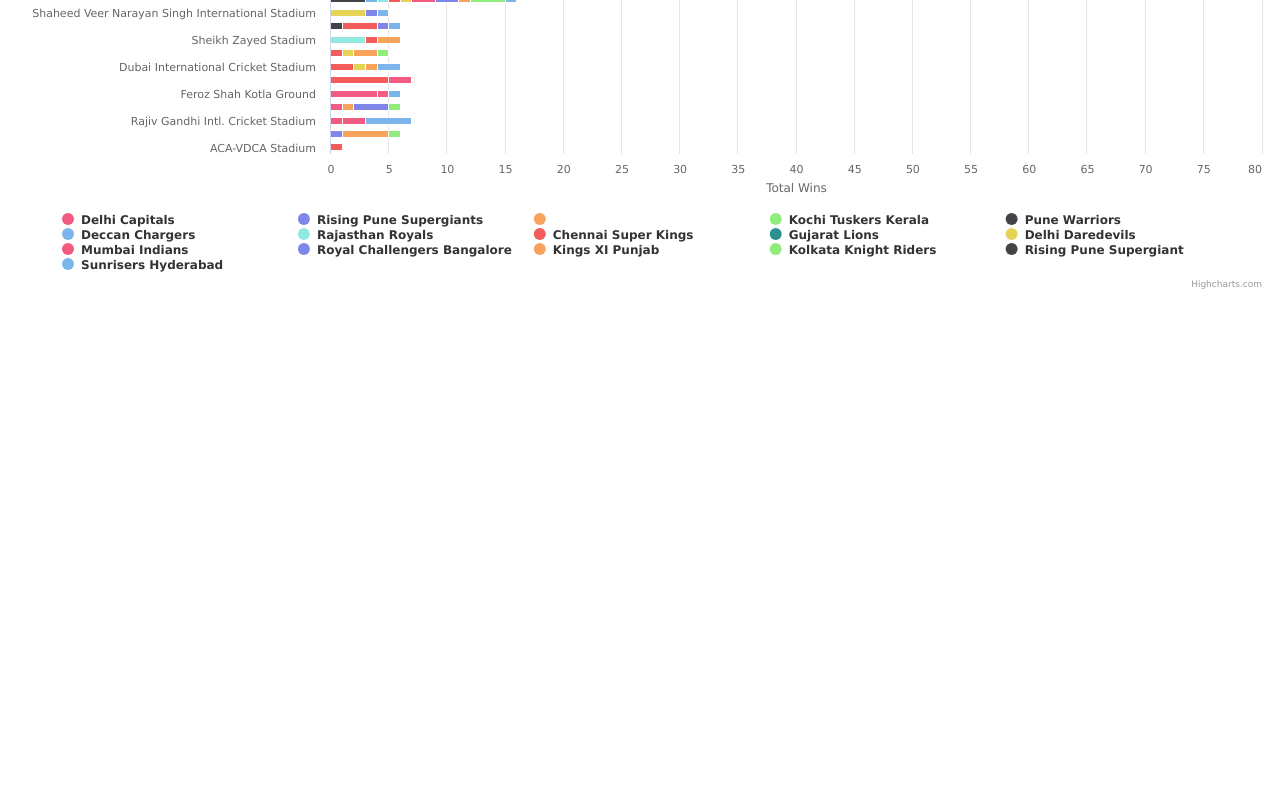
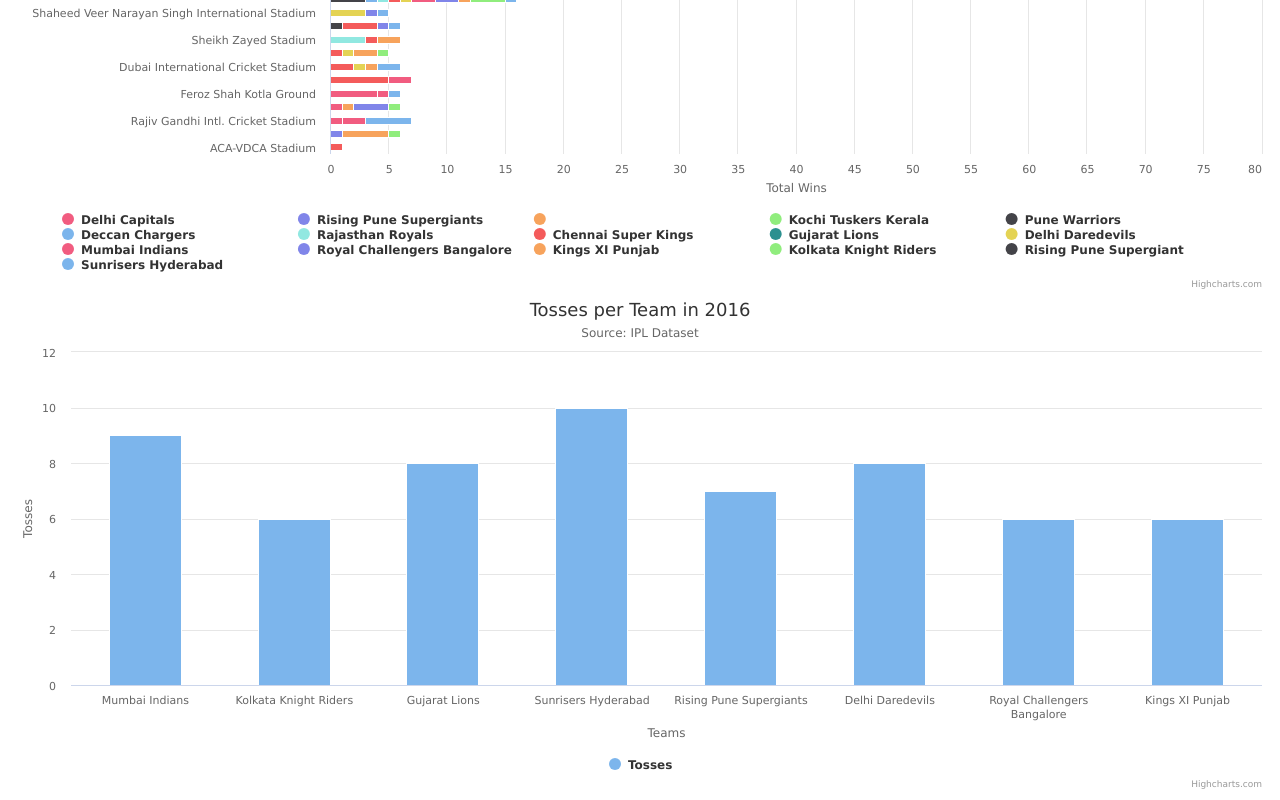
Before and after one commit to AbhishekRudreGowda/1, a website: page public/index.html in a window 1280 px wide. Shown: the part 3709-4509 px from the top of the page. Before the commit the page ends 4009 px from the top, so only its background shows below. Drawn offline with nearby package versions, Linux system fonts and the light colour scheme.

Commit message:
Second commit

```diff
--- a/index.js
+++ b/index.js
@@ -7,6 +7,7 @@
 const mostManOfTheMatches=require("./ipl/mostManOfTheMatches");
 const winsPerVenue= require("./ipl/winsPerVenue");
 const winsByAllTeams=require("./ipl/winsByAllTeams");
+const tosses=require("./ipl/tosses");
 
 const DELIVERIES_FILE_PATH = "./csv_data/deliveries.csv";
 const MATCHES_FILE_PATH = "./csv_data/matches.csv";
@@ -29,6 +30,7 @@
         let result5=mostManOfTheMatches(matches);
         let result6=winsPerVenue(matches);
         let result7 = winsByAllTeams(matches);
+        let result102 = tosses(matches)
 
         all_in_one_Result['matchesPlayedPerYear'] = result;
         all_in_one_Result['winsPerTeameachYear'] = result2;
@@ -37,6 +39,7 @@
         all_in_one_Result['mostManOfTheMatches'] = result5;
         all_in_one_Result['winsPerVenue'] = result6;
         all_in_one_Result['winsByAllTeams'] =result7;
+        all_in_one_Result['tosses'] =result102;
         const jsonString =JSON.stringify(all_in_one_Result);
         fs.writeFile(JSON_OUTPUT_FILE_PATH, jsonString, "utf8", err => {
         if(err){
--- a/public/app.js
+++ b/public/app.js
@@ -123,6 +123,7 @@
   visualizeMostEconomicalBowlers(data.mosteconomicalBowlers);
   visualizeMostManOfMatches(data.mostManOfTheMatches);
   visualizeWinsPerVenue(data.winsPerVenue, data.winsByAllTeams);
+  visualizeTosses(data.tosses)
   return;
 }
 
@@ -368,3 +369,41 @@
     series: seriesData
   });
 }
+
+function visualizeTosses(tosses) {
+  const seriesData = [];
+  for (let team in tosses) {
+    seriesData.push([team, tosses[team]]);
+  }
+  Highcharts.chart("container_102", {
+    chart: {
+      type: "column"
+    },
+    title: {
+      text: "Tosses per Team in 2016"
+    },
+    subtitle: {
+      text:
+        'Source: <a href="https://www.kaggle.com/nowke9/ipldata/data">IPL Dataset</a>'
+    },
+    xAxis: {
+      title: {
+        text: "Teams"
+      },
+      type: "category"
+    },
+    yAxis: {
+      min: 0,
+      title: {
+        text: "Tosses"
+      }
+    },
+    series: [
+      {
+        name: "Tosses",
+        data: seriesData,
+
+      }
+    ]
+  });
+}
--- a/public/index.html
+++ b/public/index.html
@@ -28,7 +28,7 @@
   <div id="container_4" style="min-width: 300px; height: 500px;"></div>
   <div id="container_5" style="min-width: 300px; height: 500px;"></div>
   <div id="container_6" style="min-width: 300px; height: 750px;"></div>
-
+  <div id="container_102" style="min-width: 300px; height: 500px;"></div>
 
   <script src="https://code.highcharts.com/highcharts.js"></script>
   <script src="./app.js"> </script>
```
Also changed, not shown: ipl/tosses.js (added, +20 -0 lines), public/data.json (+1 -1 lines).
